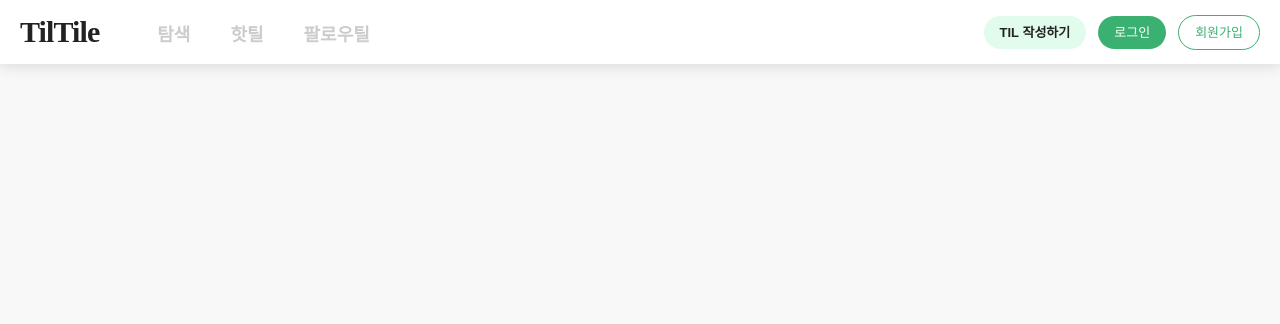
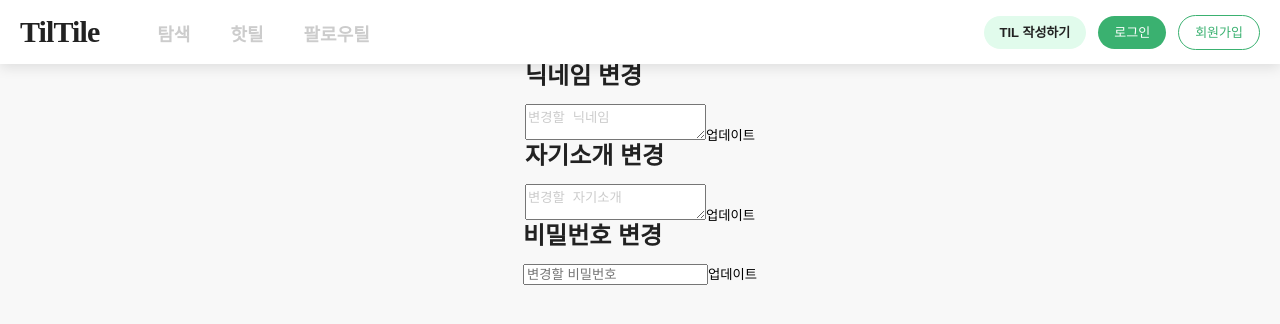
Before and after one commit to codestates-seb/seb43_main_024, a React (Create React App) app in the folder client/: page /editprofile in a window 1280 px wide. Shown: the top 324 px of the page. Built offline with nearby package versions, Linux system fonts and the light colour scheme.

Commit message:
feat: 회원수정 기능 추가

```diff
--- a/client/src/App.js
+++ b/client/src/App.js
@@ -16,7 +16,9 @@ import SignUpForm from './pages/login/Members';
 // profile 컴포넌트
 import { Profile } from './pages/profile/Profile';
 import { Bookmark } from './pages/profile/components/Bookmark';
-import { FollowList } from './pages/profile/components/Followlist';
+import { EditProfile } from './pages/editprofile/EditProfile';
+import { EditPass } from './pages/editprofile/EditPass';
+// import { FollowList } from './pages/profile/components/Followlist';
 import { MyTIL } from './pages/profile/components/MyTil';
 // TilWrite 컴포넌트
 import TilWrite from './pages/tilwrite/TilWrite';
@@ -65,9 +67,12 @@ function App() {
           {/* 프로필 화면 */}
           <Route path="/profile" element={<Profile />}>
             <Route path="bookmark" element={<Bookmark />} />
-            <Route path="followlist" element={<FollowList />} />
             <Route path="mytil" element={<MyTIL />} />
           </Route>
+
+          <Route path="/editpass" element={<EditPass />} />
+          <Route path="/editprofile" element={<EditProfile />} />
+
           <Route path="/write" element={<TilWrite />} />
           <Route path="/edit/:tilId" element={<TilEdit />} />
           <Route path="/til/:tilId" element={<TilPost />} />
--- /dev/null
+++ b/client/src/pages/editprofile/EditPass.js
@@ -0,0 +1,11 @@
+import { Link } from 'react-router-dom';
+
+export function EditPass() {
+  return (
+    <>
+      <Link to="/editprofile">
+        <button>정보수정</button>
+      </Link>
+    </>
+  );
+}
--- /dev/null
+++ b/client/src/pages/editprofile/EditProfile.js
@@ -0,0 +1,132 @@
+import { useState } from 'react';
+
+import styled from 'styled-components';
+
+const EditWrapper = styled.div`
+  display: flex;
+  flex-direction: column;
+  align-items: center;
+`;
+
+export function EditProfile() {
+  const [newNickName, setNewNickName] = useState('');
+  const [newPassword, setNewPassword] = useState('');
+  const [newAboutMe, setNewAboutMe] = useState('');
+
+  // 값 변경 모음
+
+  const handleNickNameChange = (event) => {
+    setNewNickName(event.target.value);
+  };
+
+  const handleAboutMeChange = (event) => {
+    setNewAboutMe(event.target.value);
+  };
+
+  const handlePasswordChange = (event) => {
+    setNewPassword(event.target.value);
+  };
+
+  // api요청 모음
+
+  const handleUpdateNickName = () => {
+    const url = '/mypage/nickname';
+    const token = localStorage.getItem('token');
+
+    fetch(url, {
+      method: 'PATCH',
+      headers: {
+        Authorization: `Bearer ${token}`,
+      },
+      body: JSON.stringify({ newNickName }),
+    })
+      .then((response) => response.json())
+      .then((data) => {
+        // 처리할 로직 작성
+        console.log('닉네임 업데이트 성공:', data);
+      })
+      .catch((error) => {
+        // 에러 처리 로직 작성
+        console.error('닉네임 업데이트 실패:', error);
+      });
+  };
+
+  const handleUpdateAboutMe = () => {
+    const url = '/mypage/about-me';
+    const token = localStorage.getItem('token');
+
+    fetch(url, {
+      method: 'PATCH',
+      headers: {
+        Authorization: `Bearer ${token}`,
+      },
+      body: JSON.stringify({ newAboutMe }),
+    })
+      .then((response) => response.json())
+      .then((data) => {
+        // 처리할 로직 작성
+        console.log('자기소개 업데이트 성공:', data);
+      })
+      .catch((error) => {
+        // 에러 처리 로직 작성
+        console.error('자기소개 업데이트 실패:', error);
+      });
+  };
+
+  const handleUpdatePassword = () => {
+    const url = '/mypage/password';
+    const token = localStorage.getItem('token');
+
+    fetch(url, {
+      method: 'PATCH',
+      headers: {
+        Authorization: `Bearer ${token}`,
+      },
+      body: JSON.stringify({ newPassword }),
+    })
+      .then((response) => response.json())
+      .then((data) => {
+        // 처리할 로직 작성
+        console.log('비밀번호 업데이트 성공:', data);
+      })
+      .catch((error) => {
+        // 에러 처리 로직 작성
+        console.error('비밀번호 업데이트 실패:', error);
+      });
+  };
+
+  return (
+    <EditWrapper>
+      <div>
+        <h1>닉네임 변경</h1>
+        <textarea
+          value={newNickName}
+          onChange={handleNickNameChange}
+          placeholder="변경할 닉네임"
+        />
+        <button onClick={handleUpdateNickName}>업데이트</button>
+      </div>
+
+      <div>
+        <h1>자기소개 변경</h1>
+        <textarea
+          value={newAboutMe}
+          onChange={handleAboutMeChange}
+          placeholder="변경할 자기소개"
+        />
+        <button onClick={handleUpdateAboutMe}>업데이트</button>
+      </div>
+
+      <div>
+        <h1>비밀번호 변경</h1>
+        <input
+          type="password"
+          value={newPassword}
+          onChange={handlePasswordChange}
+          placeholder="변경할 비밀번호"
+        />
+        <button onClick={handleUpdatePassword}>업데이트</button>
+      </div>
+    </EditWrapper>
+  );
+}
--- a/client/src/pages/login/Members.js
+++ b/client/src/pages/login/Members.js
@@ -74,6 +74,12 @@ function SignUpForm() {
     }
   };
 
+  const handleKeyDown = (e) => {
+    if (e.key === 'Enter') {
+      e.preventDefault();
+    }
+  };
+
   return (
     <>
       <h1>회원가입</h1>
@@ -88,6 +94,7 @@ function SignUpForm() {
               onChange={(e) => setEmail(e.target.value)}
               placeholder="이메일을 입력하세요"
               required
+              onKeyDown={handleKeyDown}
             />
             <button onClick={handleCodeSend} method="post">
               코드보내기
@@ -103,6 +110,7 @@ function SignUpForm() {
               onChange={handleSignUpNumberChange}
               placeholder="가입코드를 입력해주세요"
               required
+              onKeyDown={handleKeyDown}
             />
             <button onClick={handleVerification}>인증하기</button>
             {isCodeValid ? (
--- a/client/src/pages/profile/components/Bookmark.js
+++ b/client/src/pages/profile/components/Bookmark.js
@@ -1,6 +1,3 @@
-//TODO: Map 함수를 이용하여 bookmark의 수가 있는 만큼 불러오기
-//TODO: 페이지네이션으로 follow리스트를 통체하시오.
-
 export function Bookmark() {
   return <h3>Bookmark</h3>;
 }
--- a/client/src/pages/profile/components/Followlist.js
+++ /dev/null
@@ -1,18 +0,0 @@
-import styled from 'styled-components';
-import { FollowCard } from '../../../default/FollowCard';
-
-const FollowlistWrapper = styled.div`
-  box-sizing: border-box;
-  border: 5px solid violet;
-`;
-
-//TODO: Map 함수를 이용하여 follow card를 follow 수가 있는 만큼 불러오기
-//TODO: 페이지네이션으로 follow리스트를 통체하시오.
-
-export function FollowList() {
-  return (
-    <FollowlistWrapper>
-      <FollowCard />
-    </FollowlistWrapper>
-  );
-}
--- a/client/src/pages/profile/components/ProfileNav.js
+++ b/client/src/pages/profile/components/ProfileNav.js
@@ -35,9 +35,6 @@ export function ProfileNav() {
         <NavLink to="/profile/bookmark">
           <TapMenu>북마크</TapMenu>
         </NavLink>
-        <NavLink to="/profile/followlist">
-          <TapMenu>팔로우목록</TapMenu>
-        </NavLink>
       </div>
     </Navbar>
   );
--- a/client/src/pages/profile/components/UserProfile.js
+++ b/client/src/pages/profile/components/UserProfile.js
@@ -1,7 +1,7 @@
-import { HeaderLink } from '../../../default/styled';
 import styled from 'styled-components';
 import axios from 'axios';
 import { useEffect, useState } from 'react';
+import { Link } from 'react-router-dom';
 
 const UserProfileWrapper = styled.div`
   position: fixed;
@@ -31,7 +31,8 @@ export function UserProfile() {
   useEffect(() => {
     const fetchProfileData = async () => {
       try {
-        const response = await axios.get('http://localhost:3001/profile');
+        const memberId = localStorage.getItem('memberId'); // 토큰의 값으로부터 Id를 가져온다.
+        const response = await axios.get(`/members/${memberId}`);
         const data = response.data;
         setProfileData(data);
         console.log('/profile에 대한 get요청이 완료되었습니다.');
@@ -52,12 +53,19 @@ export function UserProfile() {
 
   return (
     <UserProfileWrapper>
-      <img src={profileData.profilePicture} alt="user profile" />
+      <img
+        src={profileData.img ? profileData.img : '/defaultprofile.png'}
+        alt="user profile"
+      />
       <h2>{profileData.nickName}</h2>
-      <h4>{profileData.rank}</h4>
-      {/* TODO: 팔로우 리스트에 추가되어있다면 팔로우 헤제로 조건 렌더링 */}
-      <HeaderLink>+팔로우</HeaderLink>
-      <p>{profileData.about_me}</p>
+      <p>
+        {profileData.aboutMe
+          ? profileData.aboutMe
+          : `저는 개발자가 되기위한 ${profileData.nickName} 입니다`}
+      </p>
+      <Link to="/editpass">
+        <button>정보수정</button>
+      </Link>
     </UserProfileWrapper>
   );
 }
```
Also changed, not shown: client/public/defaultprofile.png (added).
